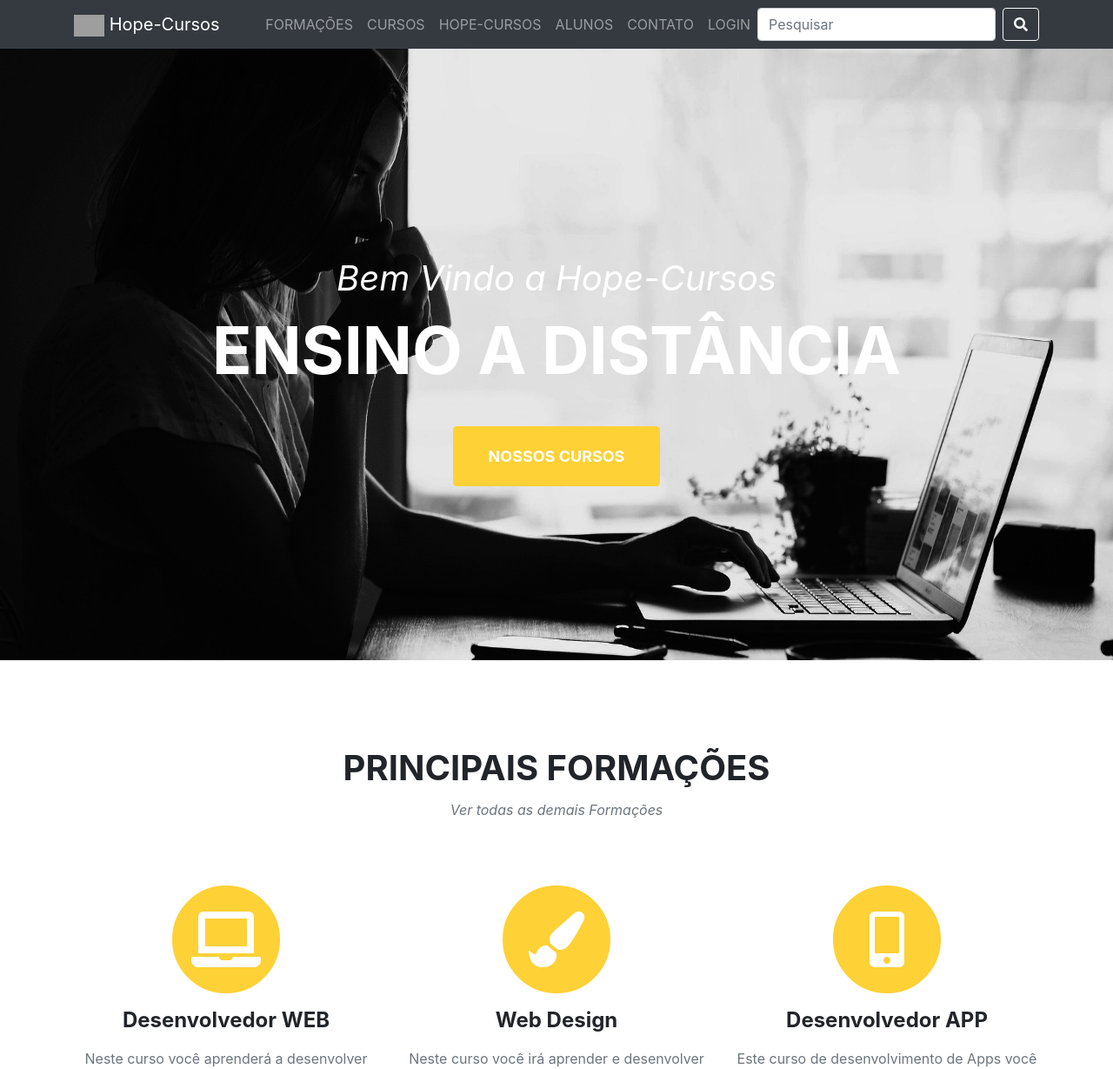
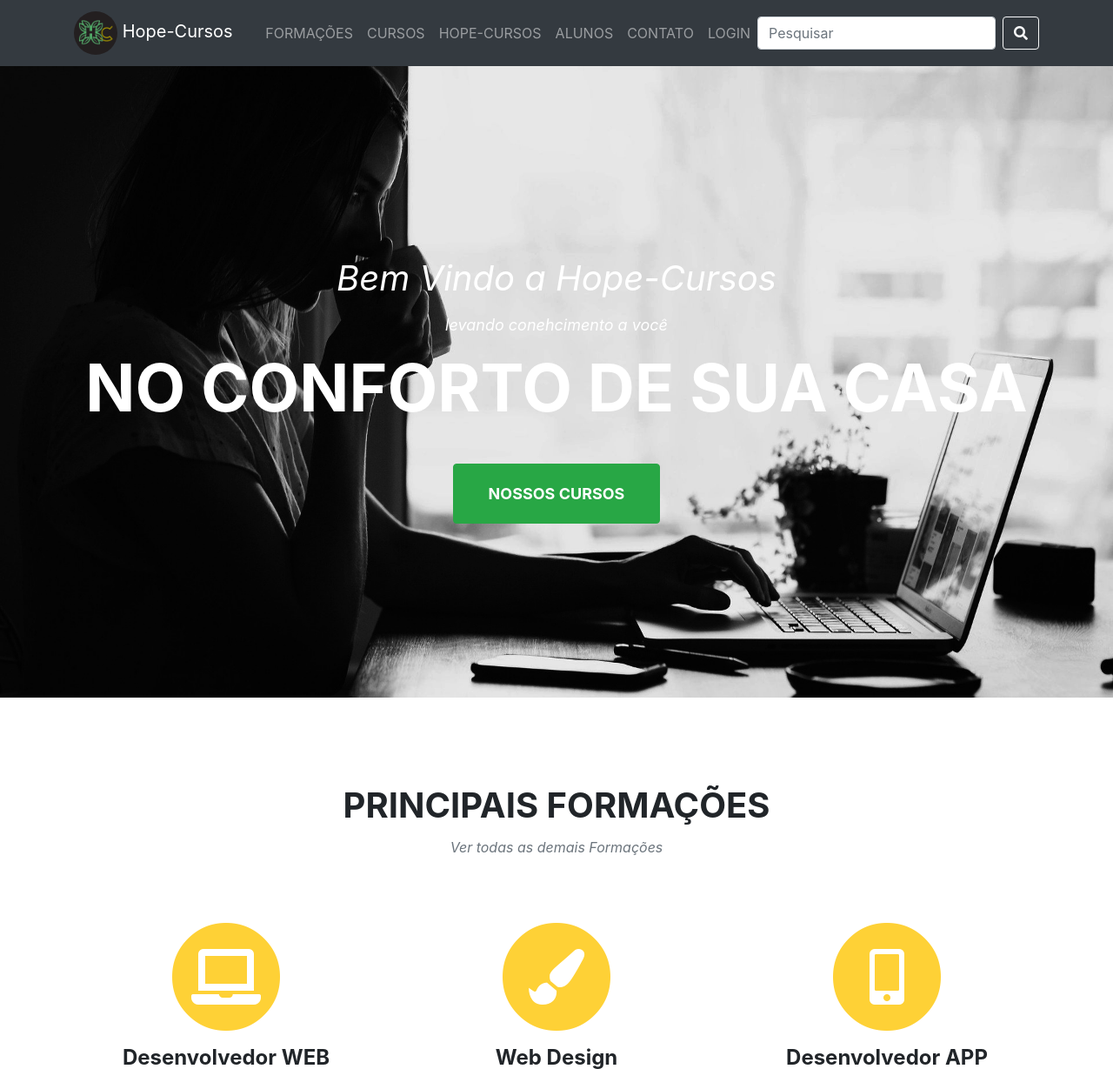
Before and after one commit to felipecosta-silva/Hope-Cursos, a PHP site: page / in a window 1280 px wide. Shown: the top 1229 px of the page at 87% size. Run offline with PHP 8.4, Linux system fonts and the light colour scheme; some libraries are stand-ins or nearby versions; grey boxes are pictures that could not be loaded.

Commit message:
atualização e melhorias no site

```diff
--- a/cabecalho.php
+++ b/cabecalho.php
@@ -3,10 +3,10 @@
 <head>
 	<meta charset="utf-8">
 	<meta name="viewport" content="width=device-width, initial-scale=1, shrink-to-fit=no">
-	<meta name="description" content="Portal de Cursos da Escola Q-Cursos Networks, Participe das nossas formações e seja um profissional reconhecido!!">
+	<meta name="description" content="Portal de Cursos da Escola Hope-Courses for world, Participe das nossas formações e seja um profissional reconhecido!!">
 	<meta name="author" content="Felipe Costa">
 	<meta name="keywords" content="cursos, portal de cursos, curso de tecnologia, cursos de programação, cursos online">
-	<title>Portal Q-Cursos</title>
+	<title>Hope Courses for World</title>
 
 
 	<link rel="stylesheet" href="https://stackpath.bootstrapcdn.com/bootstrap/4.1.3/css/bootstrap.min.css" integrity="sha384-MCw98/SFnGE8fJT3GXwEOngsV7Zt27NXFoaoApmYm81iuXoPkFOJwJ8ERdknLPMO" crossorigin="anonymous">
@@ -37,7 +37,7 @@
 <nav class="navbar navbar-expand-lg navbar-dark bg-dark fixed-top">
 	<div class="container">
 		<a class="navbar-brand js-scroll-trigger" href="index.php#page-top">
-		<img src="img/logo-hcursos" class="img_logo"> <span class="texto-logo">Hope-Cursos</span></a>
+		<img src="img/logo-hcursos.png" class="img_logo"> <span class="texto-logo">Hope-Cursos</span></a>
 		<button class="navbar-toggler navbar-toggler-right" type="button" data-toggle="collapse" data-target="#navbarResponsive" arial-controls="navbarResponsive" aria-expanded="false" aria-label="Toggle Navigation">
 			Menu <i class="fas fa-bars"></i>
 	    </button>
--- a/css/style-site.css
+++ b/css/style-site.css
@@ -1,6 +1,7 @@
 .img_logo {
-  width: 35px;
-  height: 25px;
+  width: 50px;
+  height: 50px;
+  border-radius: 50%;
 }
 
 .texto_logo {
@@ -33,8 +34,15 @@ header.cabecalho .intro-text {
 
 header.cabecalho .intro-text .intro-lead-in {
   font-size: 22px;
+  line-height: 22px;
   font-style: italic;
-  line-height: 22px;
+  margin-bottom: 15px;
+  font-family: 'Droid Serif', -apple-system, BlinkMacSystemFont, 'Segoe UI', Roboto, 'Helvetica Neue', Arial, sans-serif, 'Apple Color Emoji', 'Segoe UI Emoji', 'Segoe UI Symbol', 'Noto Color Emoji'
+}
+header.cabecalho .intro-text .slogan {
+  font-size: 18px;
+  line-height: 18px;
+  font-style: italic;
   margin-bottom: 25px;
   font-family: 'Droid Serif', -apple-system, BlinkMacSystemFont, 'Segoe UI', Roboto, 'Helvetica Neue', Arial, sans-serif, 'Apple Color Emoji', 'Segoe UI Emoji', 'Segoe UI Symbol', 'Noto Color Emoji'
 }
--- a/index.php
+++ b/index.php
@@ -10,10 +10,13 @@ include_once("cabecalho.php")
       <div class="intro-lead-in">
         Bem Vindo a Hope-Cursos
       </div>
+      <div class="slogan">
+        levando conehcimento a você
+      </div>
       <div class="intro-heading text-uppercase">
-        Ensino a Distância
+        <!-- Ensino a Distância -->no conforto de sua casa
       </div>
-      <a class="btn btn-primary btn-xl text-uppercase js-scrool-trigger" href="#cursos">Nossos Cursos</a>
+      <a class="btn btn-success btn-xl text-uppercase js-scroll-trigger" href="#cursos">Nossos Cursos</a>
     </div>
   </div>
 </header>
@@ -24,7 +27,7 @@ include_once("cabecalho.php")
     <div class="row">
       <div class="col-lg-12 text-center">
         <h2 class="section-heading text-uppercase">Principais Formações</h2>
-        <h3 class="section-subheading text-muted"><a class="text-muted" href="#">Ver todas as demais Formações</a></h3>
+        <h3 class="section-subheading text-muted"><a class="text-muted success" href="#">Ver todas as demais Formações</a></h3>
       </div>
     </div>
     <div class="row text-center">
--- a/login.php
+++ b/login.php
@@ -14,7 +14,7 @@
       <div class="card_login">
         <div class="justify-content-center d-flex">
           <div class="area_logo">
-            <a href="index.html"><img class="logo_circular" src="img/logo.png" alt="Logo"></a>
+            <a href="index.html"><img class="logo_circular" src="img/logo-hcursos.png" alt="Logo"></a>
           </div>
         </div>
         <div class="justify-content-center d-flex form_login">
```
Also changed, not shown: css/style-login.css (+6 -6 lines), img/logo-hcursos.png (added), img/photothumb.db.
